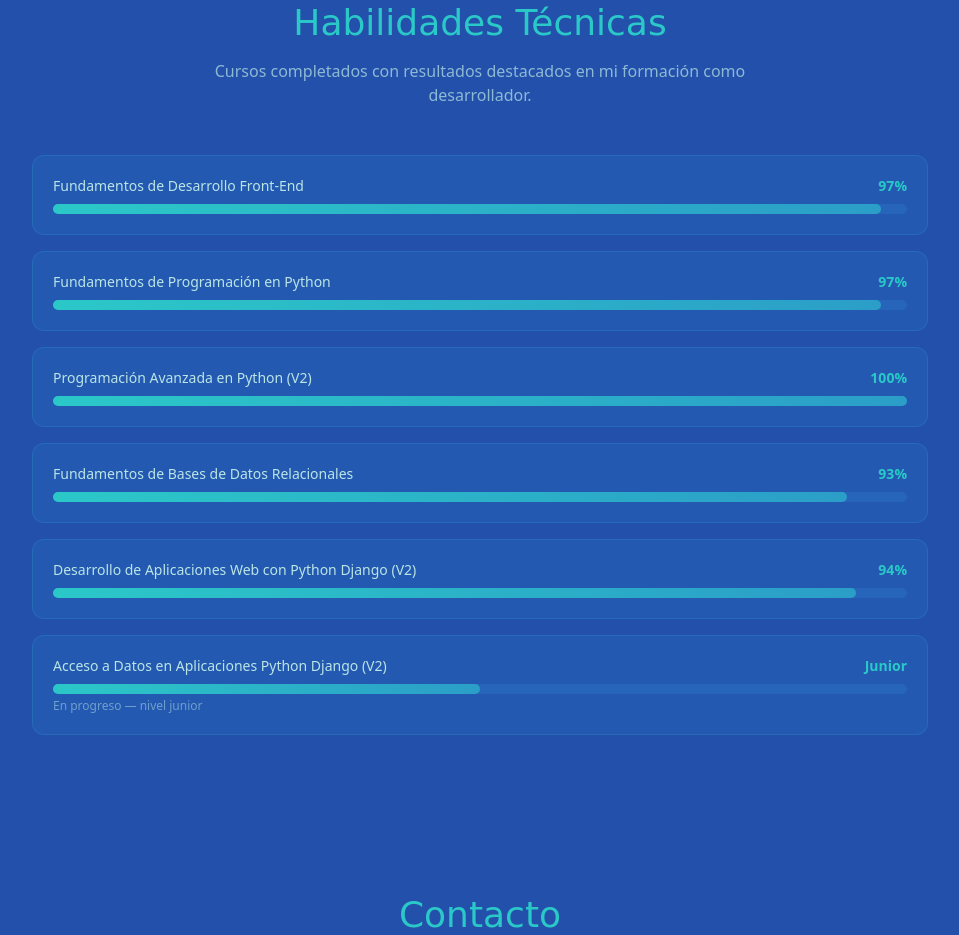
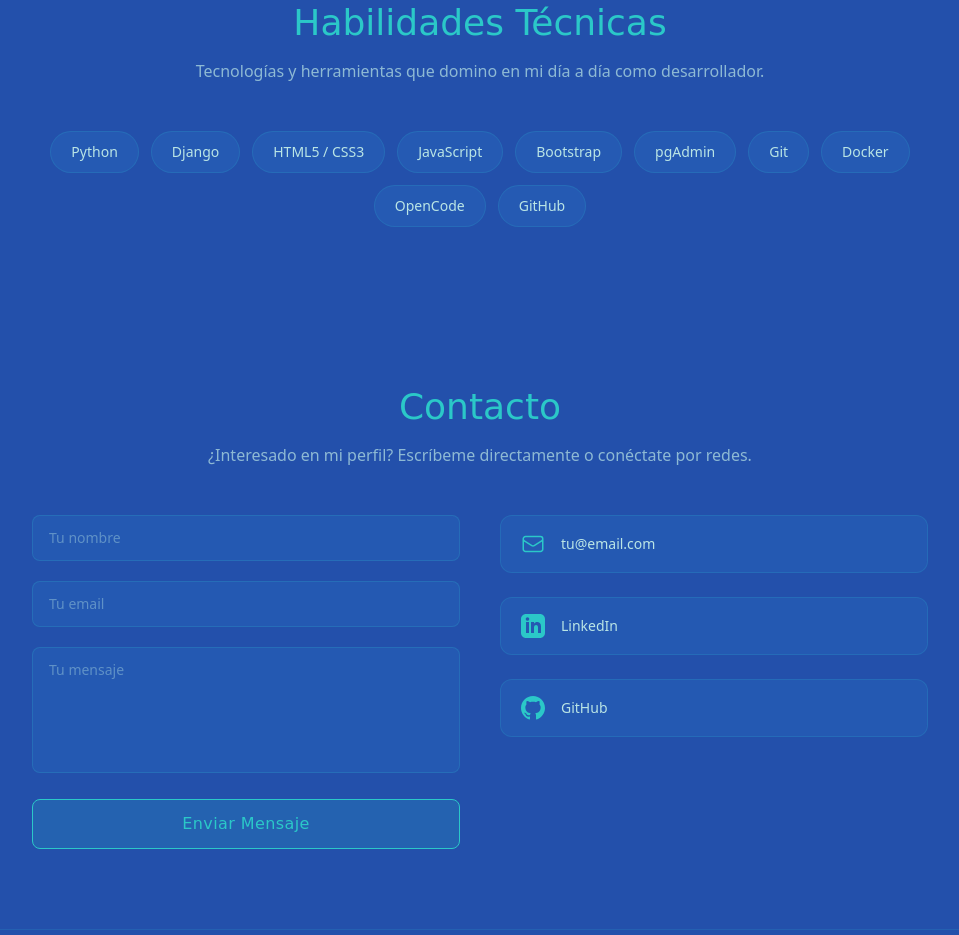
Before and after one commit to Pfamgo/mi-portafolio, a plain HTML site: page index.html in a window 1280 px wide. Shown: the part 2260-3195 px from the top of the page, without its empty margins (160-1119 px from the left). Drawn offline with nearby package versions, Linux system fonts and the light colour scheme; a web font is replaced by a local one.

Commit message:
feat: reemplaza cursos con porcentajes por chips de tecnologías

```diff
--- a/index.html
+++ b/index.html
@@ -339,71 +339,19 @@
         Habilidades Técnicas
       </h2>
       <p class="text-center text-[#bae5e5]/70 max-w-xl mx-auto mb-12">
-        Cursos completados con resultados destacados en mi formación como desarrollador.
+        Tecnologías y herramientas que domino en mi día a día como desarrollador.
       </p>
-      <div class="space-y-4">
-
-        <div class="card rounded-xl p-5">
-          <div class="flex justify-between items-center mb-2">
-            <span class="text-sm font-medium text-[#bae5e5]">Fundamentos de Desarrollo Front-End</span>
-            <span class="text-sm font-bold text-[#2bc8c8]">97%</span>
-          </div>
-          <div class="w-full h-2.5 rounded-full bg-[#2b76c8]/40">
-            <div class="h-full rounded-full bg-gradient-to-r from-[#2bc8c8] to-[#2b9ec8]" style="width: 97%"></div>
-          </div>
-        </div>
-
-        <div class="card rounded-xl p-5">
-          <div class="flex justify-between items-center mb-2">
-            <span class="text-sm font-medium text-[#bae5e5]">Fundamentos de Programación en Python</span>
-            <span class="text-sm font-bold text-[#2bc8c8]">97%</span>
-          </div>
-          <div class="w-full h-2.5 rounded-full bg-[#2b76c8]/40">
-            <div class="h-full rounded-full bg-gradient-to-r from-[#2bc8c8] to-[#2b9ec8]" style="width: 97%"></div>
-          </div>
-        </div>
-
-        <div class="card rounded-xl p-5">
-          <div class="flex justify-between items-center mb-2">
-            <span class="text-sm font-medium text-[#bae5e5]">Programación Avanzada en Python (V2)</span>
-            <span class="text-sm font-bold text-[#2bc8c8]">100%</span>
-          </div>
-          <div class="w-full h-2.5 rounded-full bg-[#2b76c8]/40">
-            <div class="h-full rounded-full bg-gradient-to-r from-[#2bc8c8] to-[#2b9ec8]" style="width: 100%"></div>
-          </div>
-        </div>
-
-        <div class="card rounded-xl p-5">
-          <div class="flex justify-between items-center mb-2">
-            <span class="text-sm font-medium text-[#bae5e5]">Fundamentos de Bases de Datos Relacionales</span>
-            <span class="text-sm font-bold text-[#2bc8c8]">93%</span>
-          </div>
-          <div class="w-full h-2.5 rounded-full bg-[#2b76c8]/40">
-            <div class="h-full rounded-full bg-gradient-to-r from-[#2bc8c8] to-[#2b9ec8]" style="width: 93%"></div>
-          </div>
-        </div>
-
-        <div class="card rounded-xl p-5">
-          <div class="flex justify-between items-center mb-2">
-            <span class="text-sm font-medium text-[#bae5e5]">Desarrollo de Aplicaciones Web con Python Django (V2)</span>
-            <span class="text-sm font-bold text-[#2bc8c8]">94%</span>
-          </div>
-          <div class="w-full h-2.5 rounded-full bg-[#2b76c8]/40">
-            <div class="h-full rounded-full bg-gradient-to-r from-[#2bc8c8] to-[#2b9ec8]" style="width: 94%"></div>
-          </div>
-        </div>
-
-        <div class="card rounded-xl p-5">
-          <div class="flex justify-between items-center mb-2">
-            <span class="text-sm font-medium text-[#bae5e5]">Acceso a Datos en Aplicaciones Python Django (V2)</span>
-            <span class="text-sm font-bold text-[#2bc8c8]">Junior</span>
-          </div>
-          <div class="w-full h-2.5 rounded-full bg-[#2b76c8]/40">
-            <div class="h-full rounded-full bg-gradient-to-r from-[#2bc8c8] to-[#2b9ec8]" style="width: 50%"></div>
-          </div>
-          <p class="text-xs text-[#bae5e5]/50 mt-1">En progreso — nivel junior</p>
-        </div>
-
+      <div class="flex flex-wrap justify-center gap-3">
+        <span class="skill-chip px-5 py-2.5 rounded-full text-sm font-medium">Python</span>
+        <span class="skill-chip px-5 py-2.5 rounded-full text-sm font-medium">Django</span>
+        <span class="skill-chip px-5 py-2.5 rounded-full text-sm font-medium">HTML5 / CSS3</span>
+        <span class="skill-chip px-5 py-2.5 rounded-full text-sm font-medium">JavaScript</span>
+        <span class="skill-chip px-5 py-2.5 rounded-full text-sm font-medium">Bootstrap</span>
+        <span class="skill-chip px-5 py-2.5 rounded-full text-sm font-medium">pgAdmin</span>
+        <span class="skill-chip px-5 py-2.5 rounded-full text-sm font-medium">Git</span>
+        <span class="skill-chip px-5 py-2.5 rounded-full text-sm font-medium">Docker</span>
+        <span class="skill-chip px-5 py-2.5 rounded-full text-sm font-medium">OpenCode</span>
+        <span class="skill-chip px-5 py-2.5 rounded-full text-sm font-medium">GitHub</span>
       </div>
     </div>
   </section>
```
